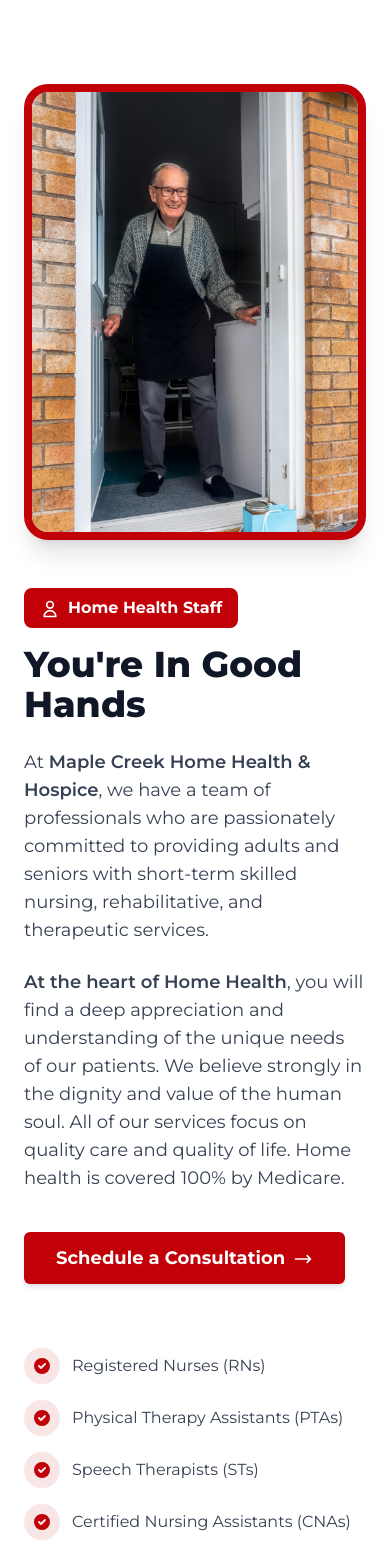
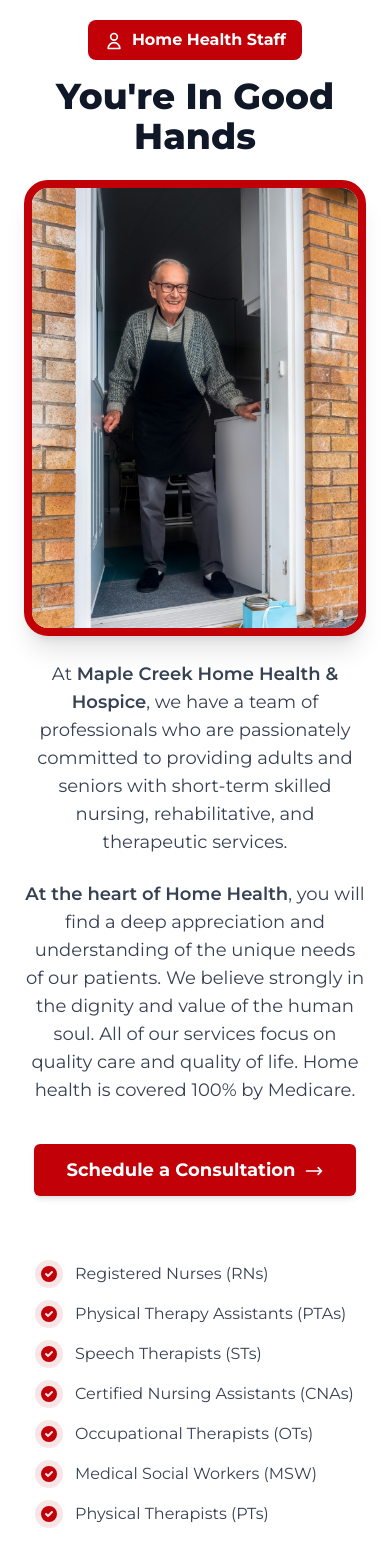
Before and after one commit to jjacobsonn/maplecreek-site, a Next.js app: page /home-health in a window 390 px wide. Shown: the part 432-1975 px from the top of the page. Built offline with nearby package versions, Linux system fonts and the light colour scheme.

Commit message:
Fixed responsive layout for Home Health Staff main details section

```diff
--- a/src/app/home-health/page.tsx
+++ b/src/app/home-health/page.tsx
@@ -19,9 +19,9 @@ export default function HomeHealthPage() {
       <section className="w-full bg-white py-16">
         <div className="max-w-7xl mx-auto px-6 md:px-12">
           <div className="flex flex-col lg:flex-row gap-12">
-            {/* Left side: Image with border - aligned to match content height */}
-            <div className="w-full lg:w-2/5 lg:self-start lg:sticky lg:top-24">
-              <div className="rounded-3xl overflow-hidden border-8 border-[oklch(0.505_0.213_27.518)] shadow-xl mt-16 lg:mt-0 relative mx-auto"
+            {/* Left side: Image with border - only visible on desktop */}
+            <div className="hidden lg:block w-full lg:w-2/5 lg:self-start lg:sticky lg:top-24">
+              <div className="rounded-3xl overflow-hidden border-8 border-[oklch(0.505_0.213_27.518)] shadow-xl lg:mt-0 relative mx-auto"
                    style={{
                      aspectRatio: '3/4',
                      maxHeight: '480px',
@@ -39,7 +39,7 @@ export default function HomeHealthPage() {
             </div>
 
             {/* Right side: Content */}
-            <div className="w-full lg:w-3/5">
+            <div className="w-full lg:w-3/5 flex flex-col lg:block items-center lg:items-start text-center lg:text-left">
               {/* Blue badge at top */}
               <div className="inline-block bg-[oklch(0.505_0.213_27.518)] text-white rounded-lg px-4 py-2 mb-4 font-montserrat">
                 <svg className="inline-block w-5 h-5 mr-2" fill="none" stroke="currentColor" viewBox="0 0 24 24" xmlns="http://www.w3.org/2000/svg">
@@ -52,7 +52,25 @@ export default function HomeHealthPage() {
                 You&apos;re In Good Hands
               </h2>
 
-              <div className="space-y-6 text-gray-700 font-montserrat">
+              {/* Mobile/tablet image - only visible on mobile/tablet */}
+              <div className="block lg:hidden mb-6 w-full max-w-[360px]">
+                <div className="rounded-3xl overflow-hidden border-8 border-[oklch(0.505_0.213_27.518)] shadow-xl relative mx-auto"
+                     style={{
+                       aspectRatio: '3/4',
+                       maxHeight: '480px'
+                     }}>
+                  <Image
+                    src="/images/img-19.jpg"
+                    alt="Home Health Staff"
+                    fill
+                    sizes="(max-width: 640px) 90vw, 360px"
+                    className="object-cover object-top"
+                    priority
+                  />
+                </div>
+              </div>
+
+              <div className="space-y-6 text-gray-700 font-montserrat max-w-lg mx-auto lg:mx-0 lg:max-w-none">
                 <p className="text-lg">
                   At <span className="font-semibold">Maple Creek Home Health & Hospice</span>, we have a team of professionals who are passionately committed to providing adults and seniors with short-term skilled nursing, rehabilitative, and therapeutic services.
                 </p>
@@ -61,6 +79,7 @@ export default function HomeHealthPage() {
                   <span className="font-semibold">At the heart of Home Health</span>, you will find a deep appreciation and understanding of the unique needs of our patients. We believe strongly in the dignity and value of the human soul. All of our services focus on quality care and quality of life. Home health is covered 100% by Medicare.
                 </p>
 
+                <div className="flex justify-center lg:justify-start">
                   <a
                     href="/contact"
                     className="inline-block bg-[oklch(0.505_0.213_27.518)] hover:brightness-125 text-white font-bold py-3 px-8 rounded-md text-lg shadow-md hover:shadow-lg transition-all duration-300 hover:-translate-y-1 transform-gpu font-montserrat mt-4"
@@ -73,10 +92,11 @@ export default function HomeHealthPage() {
                 </div>
               </div>
             </div>
+          </div>
 
           {/* Staff List */}
-          <div className="grid grid-cols-1 md:grid-cols-2 lg:grid-cols-3 gap-x-10 gap-y-4 mt-16">
-            <div className="flex items-center">
+          <div className="lg:grid grid-cols-1 md:grid-cols-2 lg:grid-cols-3 gap-x-10 gap-y-4 mt-16 hidden">
+            <div className="flex lg:items-start items-center justify-center lg:justify-start">
               <div className="p-2 rounded-full bg-[oklch(0.505_0.213_27.518)]/10 mr-3">
                 <svg className="w-5 h-5 text-[oklch(0.505_0.213_27.518)]" fill="currentColor" viewBox="0 0 20 20">
                   <path fillRule="evenodd" d="M10 18a8 8 0 100-16 8 8 0 000 16zm3.707-9.293a1 1 0 00-1.414-1.414L9 10.586 7.707 9.293a1 1 0 00-1.414 1.414l2 2a1 1 0 001.414 0l4-4z" clipRule="evenodd"></path>
@@ -85,7 +105,7 @@ export default function HomeHealthPage() {
               <span className="text-gray-700 font-montserrat">Registered Nurses (RNs)</span>
             </div>
 
-            <div className="flex items-center">
+            <div className="flex lg:items-start items-center justify-center lg:justify-start">
               <div className="p-2 rounded-full bg-[oklch(0.505_0.213_27.518)]/10 mr-3">
                 <svg className="w-5 h-5 text-[oklch(0.505_0.213_27.518)]" fill="currentColor" viewBox="0 0 20 20">
                   <path fillRule="evenodd" d="M10 18a8 8 0 100-16 8 8 0 000 16zm3.707-9.293a1 1 0 00-1.414-1.414L9 10.586 7.707 9.293a1 1 0 00-1.414 1.414l2 2a1 1 0 001.414 0l4-4z" clipRule="evenodd"></path>
@@ -94,7 +114,7 @@ export default function HomeHealthPage() {
               <span className="text-gray-700 font-montserrat">Physical Therapy Assistants (PTAs)</span>
             </div>
 
-            <div className="flex items-center">
+            <div className="flex lg:items-start items-center justify-center lg:justify-start">
               <div className="p-2 rounded-full bg-[oklch(0.505_0.213_27.518)]/10 mr-3">
                 <svg className="w-5 h-5 text-[oklch(0.505_0.213_27.518)]" fill="currentColor" viewBox="0 0 20 20">
                   <path fillRule="evenodd" d="M10 18a8 8 0 100-16 8 8 0 000 16zm3.707-9.293a1 1 0 00-1.414-1.414L9 10.586 7.707 9.293a1 1 0 00-1.414 1.414l2 2a1 1 0 001.414 0l4-4z" clipRule="evenodd"></path>
@@ -103,7 +123,7 @@ export default function HomeHealthPage() {
               <span className="text-gray-700 font-montserrat">Speech Therapists (STs)</span>
             </div>
 
-            <div className="flex items-center">
+            <div className="flex lg:items-start items-center justify-center lg:justify-start">
               <div className="p-2 rounded-full bg-[oklch(0.505_0.213_27.518)]/10 mr-3">
                 <svg className="w-5 h-5 text-[oklch(0.505_0.213_27.518)]" fill="currentColor" viewBox="0 0 20 20">
                   <path fillRule="evenodd" d="M10 18a8 8 0 100-16 8 8 0 000 16zm3.707-9.293a1 1 0 00-1.414-1.414L9 10.586 7.707 9.293a1 1 0 00-1.414 1.414l2 2a1 1 0 001.414 0l4-4z" clipRule="evenodd"></path>
@@ -112,7 +132,7 @@ export default function HomeHealthPage() {
               <span className="text-gray-700 font-montserrat">Certified Nursing Assistants (CNAs)</span>
             </div>
 
-            <div className="flex items-center">
+            <div className="flex lg:items-start items-center justify-center lg:justify-start">
               <div className="p-2 rounded-full bg-[oklch(0.505_0.213_27.518)]/10 mr-3">
                 <svg className="w-5 h-5 text-[oklch(0.505_0.213_27.518)]" fill="currentColor" viewBox="0 0 20 20">
                   <path fillRule="evenodd" d="M10 18a8 8 0 100-16 8 8 0 000 16zm3.707-9.293a1 1 0 00-1.414-1.414L9 10.586 7.707 9.293a1 1 0 00-1.414 1.414l2 2a1 1 0 001.414 0l4-4z" clipRule="evenodd"></path>
@@ -121,7 +141,7 @@ export default function HomeHealthPage() {
               <span className="text-gray-700 font-montserrat">Occupational Therapists (OTs)</span>
             </div>
 
-            <div className="flex items-center">
+            <div className="flex lg:items-start items-center justify-center lg:justify-start">
               <div className="p-2 rounded-full bg-[oklch(0.505_0.213_27.518)]/10 mr-3">
                 <svg className="w-5 h-5 text-[oklch(0.505_0.213_27.518)]" fill="currentColor" viewBox="0 0 20 20">
                   <path fillRule="evenodd" d="M10 18a8 8 0 100-16 8 8 0 000 16zm3.707-9.293a1 1 0 00-1.414-1.414L9 10.586 7.707 9.293a1 1 0 00-1.414 1.414l2 2a1 1 0 001.414 0l4-4z" clipRule="evenodd"></path>
@@ -130,7 +150,7 @@ export default function HomeHealthPage() {
               <span className="text-gray-700 font-montserrat">Medical Social Workers (MSW)</span>
             </div>
 
-            <div className="flex items-center">
+            <div className="flex lg:items-start items-center justify-center lg:justify-start">
               <div className="p-2 rounded-full bg-[oklch(0.505_0.213_27.518)]/10 mr-3">
                 <svg className="w-5 h-5 text-[oklch(0.505_0.213_27.518)]" fill="currentColor" viewBox="0 0 20 20">
                   <path fillRule="evenodd" d="M10 18a8 8 0 100-16 8 8 0 000 16zm3.707-9.293a1 1 0 00-1.414-1.414L9 10.586 7.707 9.293a1 1 0 00-1.414 1.414l2 2a1 1 0 001.414 0l4-4z" clipRule="evenodd"></path>
@@ -139,7 +159,7 @@ export default function HomeHealthPage() {
               <span className="text-gray-700 font-montserrat">Physical Therapists (PTs)</span>
             </div>
 
-            <div className="flex items-center">
+            <div className="flex lg:items-start items-center justify-center lg:justify-start">
               <div className="p-2 rounded-full bg-[oklch(0.505_0.213_27.518)]/10 mr-3">
                 <svg className="w-5 h-5 text-[oklch(0.505_0.213_27.518)]" fill="currentColor" viewBox="0 0 20 20">
                   <path fillRule="evenodd" d="M10 18a8 8 0 100-16 8 8 0 000 16zm3.707-9.293a1 1 0 00-1.414-1.414L9 10.586 7.707 9.293a1 1 0 00-1.414 1.414l2 2a1 1 0 001.414 0l4-4z" clipRule="evenodd"></path>
@@ -147,6 +167,31 @@ export default function HomeHealthPage() {
               </div>
               <span className="text-gray-700 font-montserrat">Certified Occupational Therapy Assistants (COTAs)</span>
             </div>
+          </div>
+
+          {/* Mobile Staff List - Clean single column with consistent alignment */}
+          <div className="block lg:hidden mt-16 max-w-xs mx-auto">
+            <ul className="space-y-3 font-montserrat">
+              {[
+                "Registered Nurses (RNs)",
+                "Physical Therapy Assistants (PTAs)",
+                "Speech Therapists (STs)",
+                "Certified Nursing Assistants (CNAs)",
+                "Occupational Therapists (OTs)",
+                "Medical Social Workers (MSW)",
+                "Physical Therapists (PTs)",
+                "Certified Occupational Therapy Assistants (COTAs)"
+              ].map((item, index) => (
+                <li key={index} className="flex items-center">
+                  <div className="min-w-[28px] h-7 rounded-full bg-[oklch(0.505_0.213_27.518)]/10 mr-3 flex items-center justify-center">
+                    <svg className="w-5 h-5 text-[oklch(0.505_0.213_27.518)]" fill="currentColor" viewBox="0 0 20 20">
+                      <path fillRule="evenodd" d="M10 18a8 8 0 100-16 8 8 0 000 16zm3.707-9.293a1 1 0 00-1.414-1.414L9 10.586 7.707 9.293a1 1 0 00-1.414 1.414l2 2a1 1 0 001.414 0l4-4z" clipRule="evenodd"></path>
+                    </svg>
+                  </div>
+                  <span className="text-gray-700">{item}</span>
+                </li>
+              ))}
+            </ul>
           </div>
         </div>
       </section>
```
Lines whose indentation alone changed are shown as unchanged.
